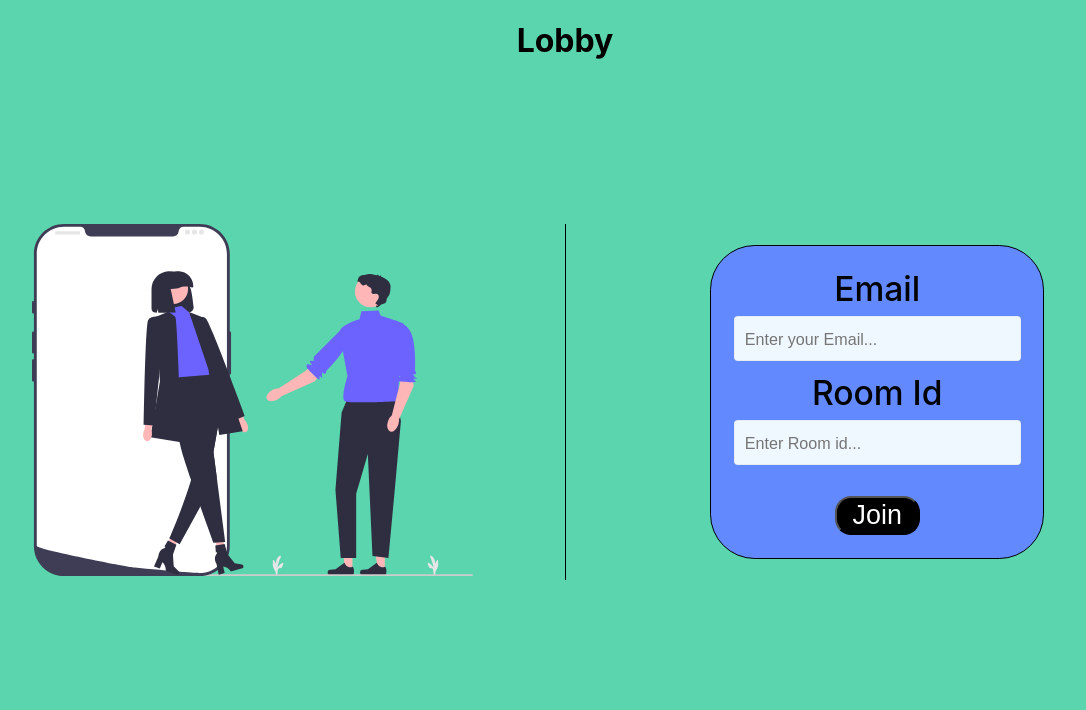
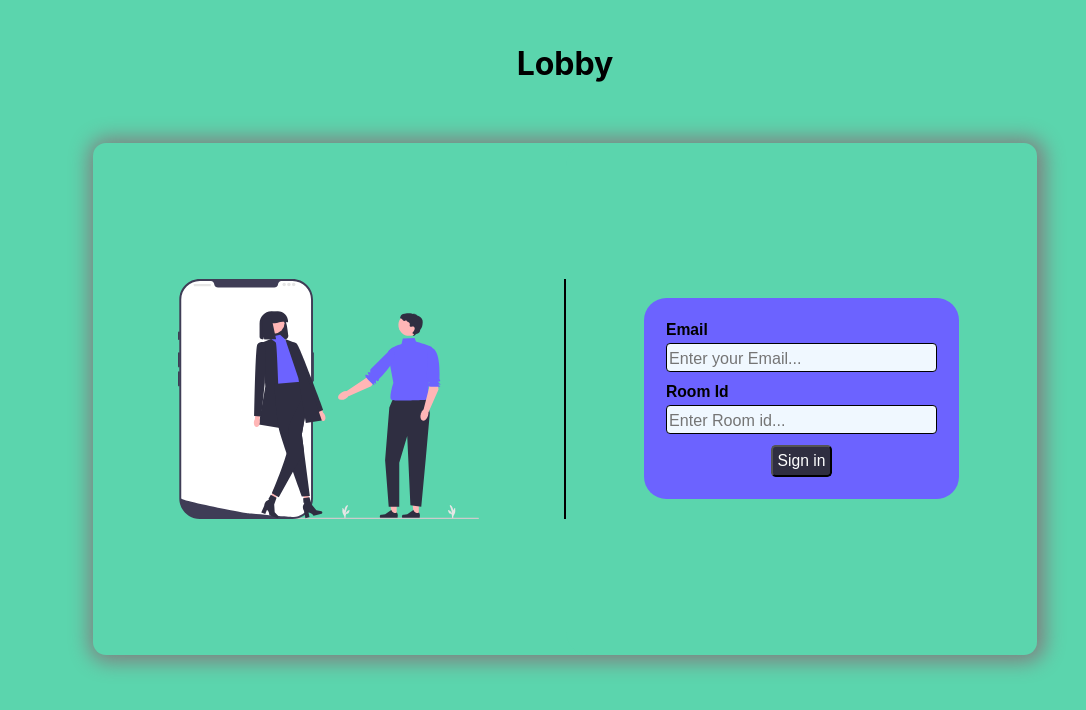
Before and after one commit to anuragK-24/Doordarshan_client, a React (Create React App) app: page / in a window 1280 px wide. Shown: the top 710 px of the page, without its empty margins (75-1161 px from the left). Built offline with nearby package versions, Linux system fonts and the light colour scheme; no server answers.

Commit message:
Added the lobby style

```diff
--- a/src/components/LabelledInput/LabelledInput.js
+++ /dev/null
@@ -1,46 +0,0 @@
-import React from "react";
-import PropTypes from "prop-types";
-import "./LabelledInput.scss";
-
-export default function LabelledInput({
-  label,
-  placeholder,
-  value,
-  type,
-  onChange,
-  error,
-}) {
-  return (
-    <div className="LabelledInput">
-      {label && <div className="LabelledInput__Label">{label}</div>}
-      <input
-        className="LabelledInput__Input"
-        type={type}
-        placeholder={placeholder}
-        onChange={onChange}
-        value={value}
-        required
-      ></input>
-      {error && error.error && (
-        <div className="LabelledInput__Error">{error.msg}</div>
-      )}
-    </div>
-  );
-}
-
-LabelledInput.propTypes = {
-  label: PropTypes.string,
-  placeholder: PropTypes.string,
-  type: PropTypes.string,
-  value: PropTypes.string,
-  onChange: () => {},
-  error: PropTypes.object,
-};
-
-LabelledInput.defaultProps = {
-  label: "",
-  placeholder: "",
-  type: "text",
-  value: "",
-  bool: {},
-};
--- /dev/null
+++ b/src/components/LabelledInput/LabelledInput.jsx
@@ -0,0 +1,48 @@
+import React from "react";
+import PropTypes from "prop-types";
+import "./LabelledInput.scss";
+
+export default function LabelledInput({
+  label,
+  placeholder,
+  value,
+  type,
+  onChange,
+  errorMsg,
+  id,
+  name,
+}) {
+  return (
+    <div className="LabelledInput">
+    {label && <div className="LabelledInput__Label">{label}</div>}
+    <input
+      className={`LabelledInput__Input ${errorMsg && errorMsg.length > 0 ? 'LabelledInput__Input--Error' : ''}`}
+      type={type}
+      placeholder={errorMsg || placeholder}
+      onChange={onChange}
+      title={errorMsg}
+      value={value}
+      id = {id}
+      name = {name}
+      required
+    />
+  </div>
+  );
+}
+
+LabelledInput.propTypes = {
+  label: PropTypes.string,
+  placeholder: PropTypes.string,
+  type: PropTypes.string,
+  value: PropTypes.string,
+  onChange: PropTypes.func,
+  error: PropTypes.string,
+};
+
+LabelledInput.defaultProps = {
+  label: "",
+  placeholder: "",
+  type: "text",
+  value: "",
+  error: "",
+};
--- a/src/components/LabelledInput/LabelledInput.scss
+++ b/src/components/LabelledInput/LabelledInput.scss
@@ -1,5 +1,3 @@
-@import "./../../styles/Variable.scss";
-
 /* Chrome, Safari, Edge, Opera */
 .LabelledInput__Input[type="number"]::-webkit-inner-spin-button,
 .LabelledInput__Input[type="number"]::-webkit-outer-spin-button {
@@ -12,14 +10,19 @@
   -moz-appearance: textfield;
 }
 
+.LabelledInput__Input--Error::placeholder {
+    color: red;
+}
 .LabelledInput {
+    background-color: inherit;
     margin-bottom: 0.5em;
-    background-color: inherit;
+
     &__Label {
         background-color: inherit;
-        font-weight: 500;
+        font-weight: 600;
         margin-bottom: 0.2em;
-        font-size: 1.5em;
+        font-size: 0.7em;
+        font-family: sans-serif;
     }
 
     &__Error{
@@ -32,8 +35,8 @@
     &__Input {
         background-color: aliceblue;
         width: auto;
-        padding: 0.5em;
-        border: 1px solid $border-color;
+        padding: 0.1em;
+        border: 1px solid black;
         border-radius: 0.2em;
         font-size: 0.9em;
         font-weight: 300;
@@ -43,7 +46,8 @@
         }
         &:focus {
             outline: none;
-            border: 1px solid $primary-color;
+            border: 1px solid green;
+            background-color: yellowgreen;
         }
     }
 }
--- a/src/screens/Lobby.jsx
+++ b/src/screens/Lobby.jsx
@@ -33,7 +33,7 @@ export default function Lobby() {
   }, [socket, handleRoomJoin]);
   return (
     <div className="Lobby">
-      <h1>Lobby</h1>
+      <h1 className="Lobby_Heading">Lobby</h1>
       <div className="Lobby_Content">
         <div className="Lobby_Content_Image">
           <img src={lobby_image} alt="Lobby" />
@@ -58,12 +58,11 @@ export default function Lobby() {
               type={"number"}
               onChange={(e) => setRoom(e.target.value)}
             />
-
             <button
               className="Lobby_Content_FormContainer_Form_Button"
               type="submit"
             >
-              Join
+              Sign in
             </button>
           </form>
         </div>
--- a/src/screens/Lobby.scss
+++ b/src/screens/Lobby.scss
@@ -1,22 +1,27 @@
 .Lobby {
-  text-align: center;
   margin-bottom: 20px;
-  // display: flex;
+  display: flex;
+  flex-direction: column;
+  align-items: center;
+  &_Heading {
+    padding: 0.7em;
+  }
 
   &_Content {
     display: flex;
     margin: 1em;
-    flex-wrap: wrap;
+    height: 64vh;
+    box-shadow: 2px 1px 20px 6px grey;
+    width: 59em;
     align-items: center;
-    align-content: stretch;
-    justify-content: space-around;
-    height: 80vh;
+    border-radius: 13px;
     &_Image {
-      flex: 1;
-      border-right: 1px solid;
-      img{
-
-        height: 22em;
+      display: flex;
+      flex: 1 1;
+      border-right: 2px solid;
+      justify-content: center;
+      img {
+        height: 15em;
       }
     }
 
@@ -32,30 +37,72 @@
       justify-content: center;
       align-items: center;
       height: 100%;
+      border-radius: 23px;
+      form {
+        gap: 0.7em;
+      }
+      &_error {
+        color: red;
+        font-size: 0.7em;
+        font-weight: 600;
+        max-width: 16em;
+      }
       &_Form {
         font-size: 1.4em;
-        border: 1px solid black;
         padding: 1em;
-        border-radius: 2em;
-        background: #6389ff;
-        height: fit-content;
+        border-radius: 1em;
+        background: #6c63ff;
+        max-height: 18em;
+        &_Notification {
+          max-width: 12em;
+          font-size: 0.8em;
+          text-align: center;
+        }
+        &_Error {
+          max-width: 12em;
+          font-size: 0.8em;
+          text-align: center;
+          color: red;
+        }
         &_Button {
-          margin-top: 20px;
-          padding: 2px 16px;
-          border-radius: 0.6em;
-          font-size: 1.2em;
-          background-color: black;
+          border-radius: 0.3em;
+          font-size: 0.7em;
+          background-color: #2f2e41;
           color: white;
+          margin: auto;
+          display: flex;
+          cursor: pointer;
+          margin-top: 0.7em;
+          padding: 0.3em;
           &:active {
             transform: scale(0.9);
           }
+        }
+        button:disabled {
+          cursor: not-allowed;
+          background-color: rgb(243, 193, 175);
         }
       }
     }
   }
 }
-@media screen and (max-width: 600px) {
-  .Lobby_Content_Image{
-    display: none;
+
+@media only screen and (max-width: 600px) {
+  .Lobby {
+    &_Heading {
+      margin: 0.5em;
+    }
+    &_Content {
+      height: 60vh;
+      width: auto;
+      &_Image {
+        display: none;
+      }
+      &_FormContainer {
+        &_Form {
+          margin: 0px 14px 0px 14px;
+        }
+      }
+    }
   }
 }
```
